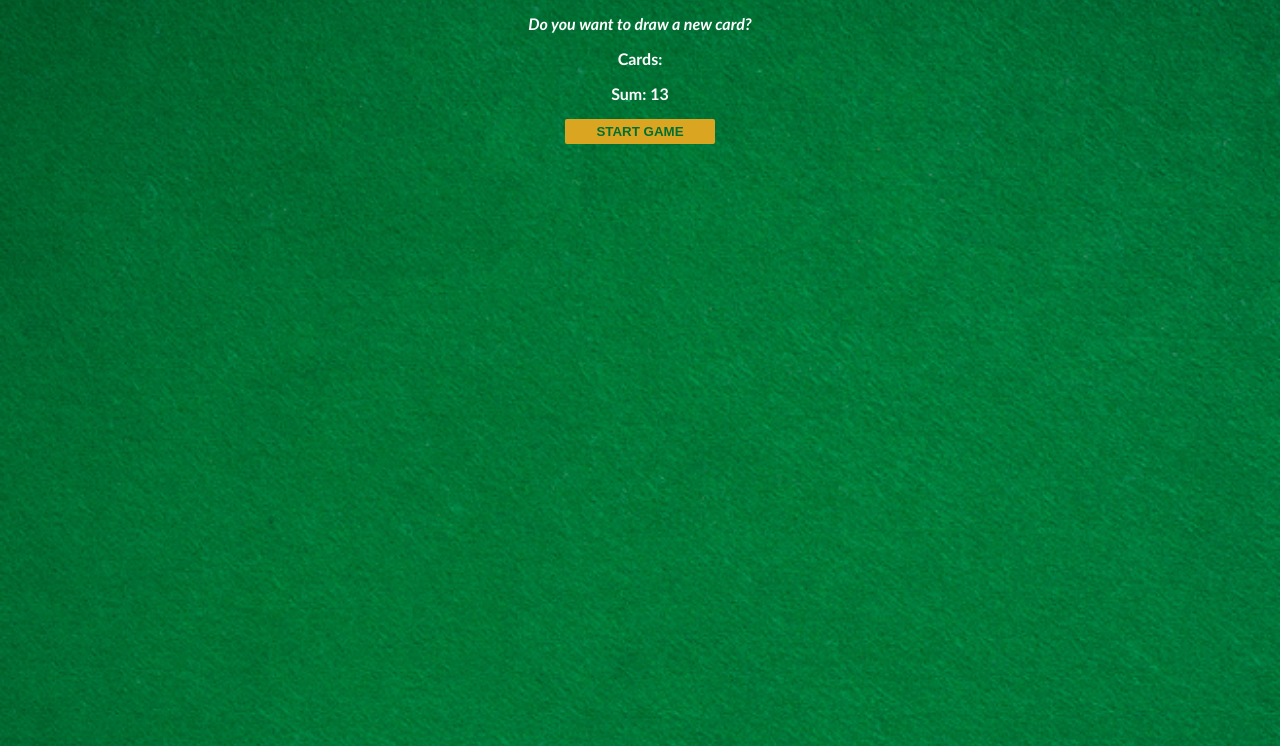
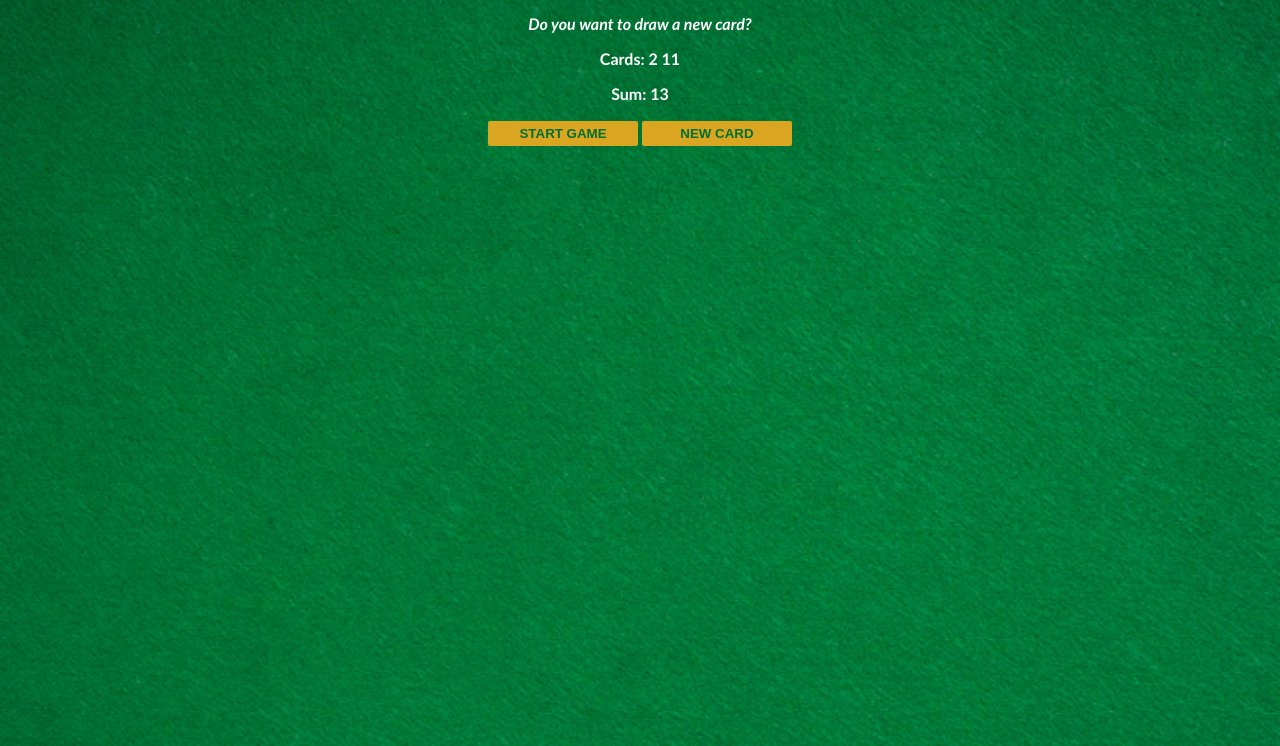
Before and after one commit to whoisarod/blackjack, a plain HTML site: page index.html in a window 1280 px wide. Both pictures are taken after a click on the button "START GAME". Shown: the part 54-800 px from the top of the page. Drawn offline with Linux system fonts and the light colour scheme.

Commit message:
modified files
added NEW CARD button and logged out to console, added padding

```diff
--- a/index.css
+++ b/index.css
@@ -24,4 +24,6 @@ button {
     padding-bottom: 5px;
     border: none;
     border-radius: 2px;
+    margin-bottom: 2px;
+    margin-top: 2px;
 }
--- a/index.html
+++ b/index.html
@@ -5,9 +5,10 @@
     <body>
         <h1>Blackjack</h1>
         <p id="message-el">Want to play a round?</p>
-        <p>Cards:</p>
+        <p id="cards-el">Cards:</p>
         <p id="sum-el">Sum:</p>
         <button onclick="startGame()">START GAME</button>
+        <button onclick="newCard()">NEW CARD</button>
         <script src="index.js"></script>
     </body>
 </html>
--- a/index.js
+++ b/index.js
@@ -6,6 +6,7 @@ let isAlive = true;
 let message = "";
 let messageEl = document.getElementById("message-el");
 let sumEl = document.getElementById("sum-el");
+let cardsEl = document.getElementById("cards-el");
 
 function startGame() {
     if (sum <= 20) {
@@ -19,4 +20,9 @@ function startGame() {
     }
     messageEl.textContent = message;
     sumEl.textContent = "Sum: " + sum;
+    cardsEl.textContent = "Cards: " + firstCard+ " " + secondCard;
 }
+
+function newCard() {
+    console.log("Drawing a new card from the deck!");
+}
```
